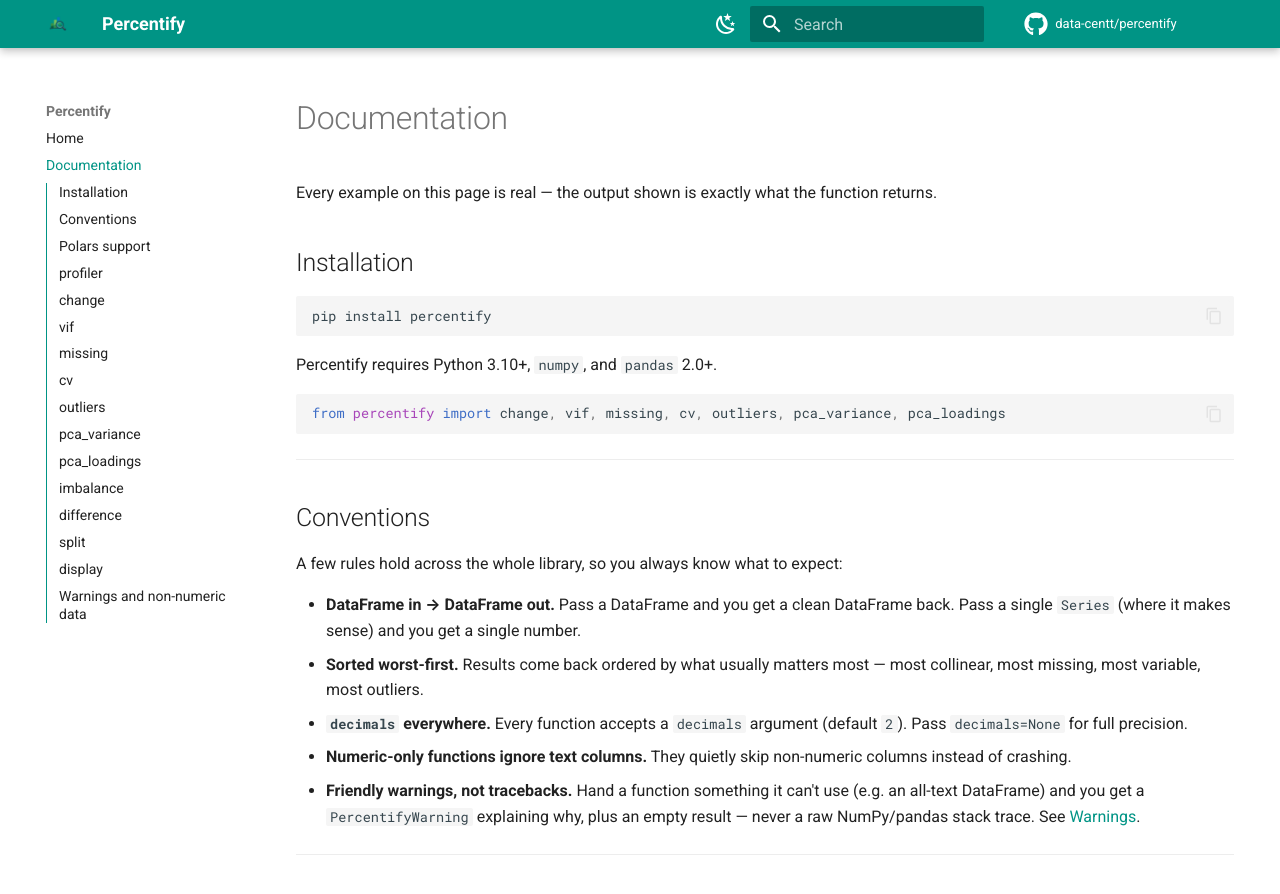
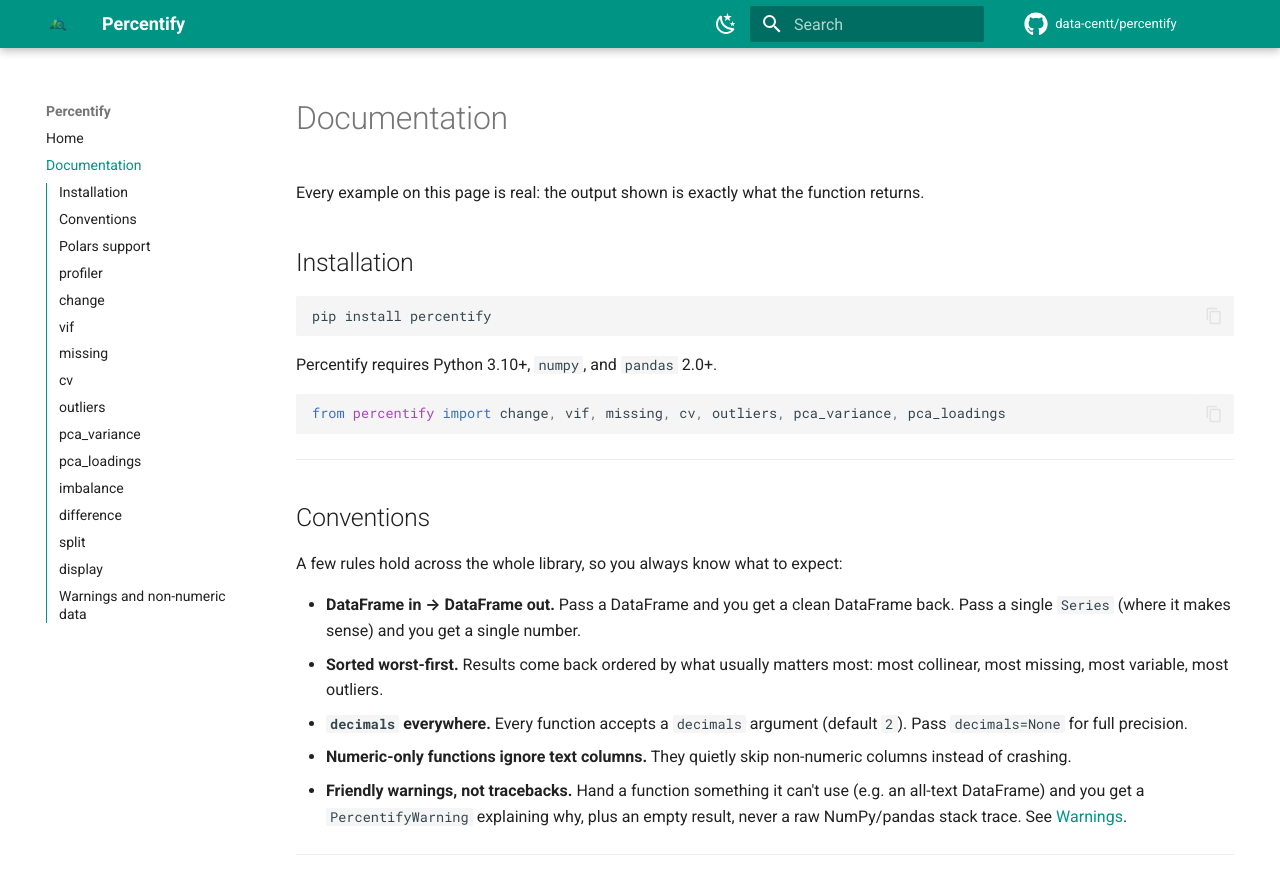
Before and after one commit to data-centt/percentify, an MkDocs documentation site: the page built from docs/documentation.md, in a window 1280 px wide and 900 px high. Shown: the top 894 px of the window. Built offline with MkDocs 1.6.1 and Material for MkDocs 9.7.7, drawn with Linux system fonts in a browser that asks for light colours; comment, search, counter and statistics services are not loaded; some of the changed text lies outside the part shown.

Commit message:
bug fixes and docs

````diff
--- a/docs/documentation.md
+++ b/docs/documentation.md
@@ -1,6 +1,6 @@
 # Documentation
 
-Every example on this page is real — the output shown is exactly what the function returns.
+Every example on this page is real: the output shown is exactly what the function returns.
 
 ## Installation
 
@@ -21,10 +21,10 @@
 A few rules hold across the whole library, so you always know what to expect:
 
 - **DataFrame in → DataFrame out.** Pass a DataFrame and you get a clean DataFrame back. Pass a single `Series` (where it makes sense) and you get a single number.
-- **Sorted worst-first.** Results come back ordered by what usually matters most — most collinear, most missing, most variable, most outliers.
+- **Sorted worst-first.** Results come back ordered by what usually matters most: most collinear, most missing, most variable, most outliers.
 - **`decimals` everywhere.** Every function accepts a `decimals` argument (default `2`). Pass `decimals=None` for full precision.
 - **Numeric-only functions ignore text columns.** They quietly skip non-numeric columns instead of crashing.
-- **Friendly warnings, not tracebacks.** Hand a function something it can't use (e.g. an all-text DataFrame) and you get a `PercentifyWarning` explaining why, plus an empty result — never a raw NumPy/pandas stack trace. See [Warnings](#warnings-and-non-numeric-data).
+- **Friendly warnings, not tracebacks.** Hand a function something it can't use (e.g. an all-text DataFrame) and you get a `PercentifyWarning` explaining why, plus an empty result, never a raw NumPy/pandas stack trace. See [Warnings](#warnings-and-non-numeric-data).
 
 ---
 
@@ -101,7 +101,7 @@
 
 ## `change`
 
-Percentage change — as two numbers, between two columns, or down a whole series.
+Percentage change: as two numbers, between two columns, or down a whole series.
 
 !!! tip "Similar concept"
     `pandas.DataFrame.pct_change`
@@ -124,7 +124,7 @@
 50.0
 ```
 
-**Between two columns** (element-wise) — perfect for a new column:
+**Between two columns** (element-wise), perfect for a new column:
 
 ```python
 import pandas as pd
@@ -163,13 +163,13 @@
 The first value is `NaN` because there is no prior period to compare against. Passing a whole `DataFrame` applies this to every numeric column at once.
 
 !!! note
-    Where `old` is `0`, the result is `0.0` (safe division). Two Series are aligned by **index**, not position — fine when both columns come from the same DataFrame.
+    Where `old` is `0`, the result is `0.0` (safe division). Two Series are aligned by **index**, not position, which is fine when both columns come from the same DataFrame.
 
 ---
 
 ## `vif`
 
-Variance Inflation Factor — the classic multicollinearity check, without the six-line loop.
+Variance Inflation Factor: the classic multicollinearity check, without the six-line loop.
 
 !!! tip "Similar concept"
     `statsmodels.stats.outliers_influence.variance_inflation_factor`
@@ -264,7 +264,7 @@
 
 ## `cv`
 
-Coefficient of variation — relative variability (`std ÷ mean`), as a percentage. Handy for comparing spread across columns on different scales.
+Coefficient of variation: relative variability (`std ÷ mean`), as a percentage. Handy for comparing spread across columns on different scales.
 
 !!! tip "Similar concept"
     `scipy.stats.variation`
@@ -393,7 +393,7 @@
 2       PC3                2.62      100.00
 ```
 
-Read the `cumulative` column to decide how many components to keep — here PC1 + PC2 already capture 97.4% of the variance.
+Read the `cumulative` column to decide how many components to keep. Here, PC1 + PC2 already capture 97.4% of the variance.
 
 !!! warning "Standardization matters"
     By default `standardize=True`, so each column is scaled to unit variance first. This stops a column measured in large units (e.g. dollars) from dominating purely because of its scale. Pass `standardize=False` for covariance-based PCA on the raw values.
@@ -498,7 +498,7 @@
 
 ## `difference`
 
-Symmetric percentage difference between two values or two columns — how *far apart* they are, regardless of direction. (Reach for `change` when direction matters.)
+Symmetric percentage difference between two values or two columns: how *far apart* they are, regardless of direction. (Reach for `change` when direction matters.)
 
 !!! tip "Similar concept"
     `numpy` / `pandas` element-wise arithmetic
@@ -546,7 +546,7 @@
 
 ## `split`
 
-Distribute a total across weights, proportionally — allocation for budgets, quotas, or apportioning a sum by group.
+Distribute a total across weights, proportionally: allocation for budgets, quotas, or apportioning a sum by group.
 
 !!! tip "Similar concept"
     `numpy` / `pandas` weighted arithmetic
@@ -569,7 +569,7 @@
 [2000.0, 3000.0, 5000.0]
 ```
 
-**A column of weights returns an aligned Series** — allocate a budget by population:
+**A column of weights returns an aligned Series**, allocating a budget by population:
 
 ```python
 import pandas as pd
@@ -596,7 +596,7 @@
 
 ## `display`
 
-Format a number — or a whole column — as clean percentage strings. The "last mile" for reports, dashboards, and exports.
+Format a number, or a whole column, as clean percentage strings. The "last mile" for reports, dashboards, and exports.
 
 !!! tip "Similar concept"
     `pandas.Series.map` + Python string formatting
````
Also changed, not shown: other parts of docs/documentation.md (+5 -2 lines).
